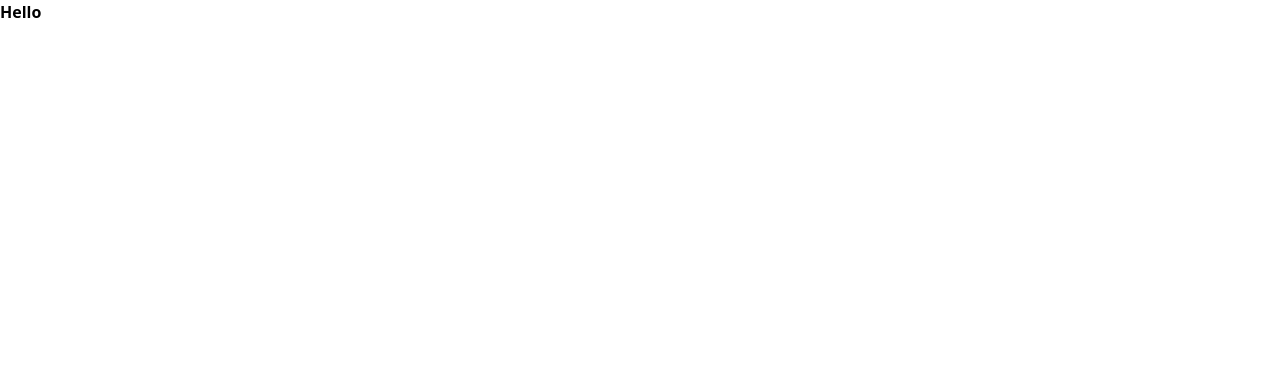
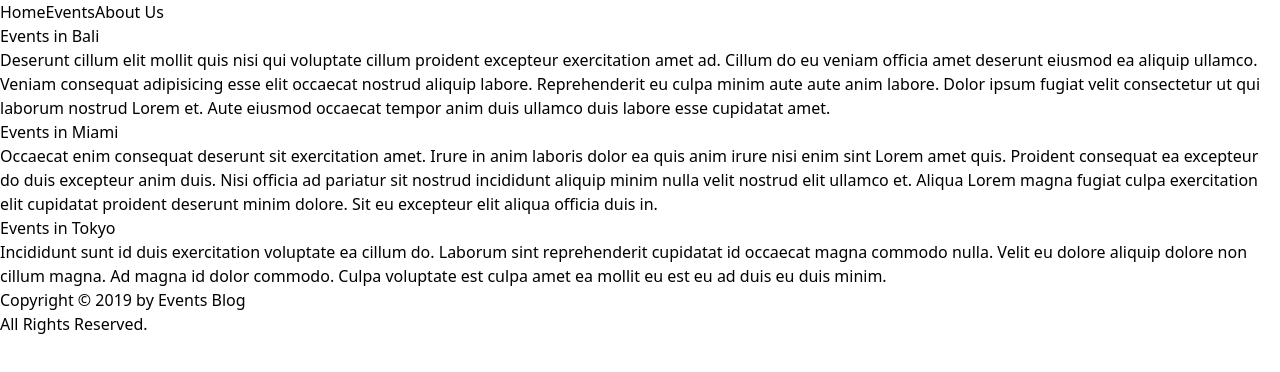
Before and after one commit to tia-cin/events-blog-next-js, a Next.js app: page / in a window 1280 px wide. Shown: the top 372 px of the page. Built offline with nearby package versions, Linux system fonts and the light colour scheme.

Commit message:
Home page structure

```diff
--- a/pages/index.tsx
+++ b/pages/index.tsx
@@ -1,7 +1,4 @@
 import Head from "next/head";
-import { Inter } from "@next/font/google";
-
-const inter = Inter({ subsets: ["latin"] });
 
 export default function Home() {
   return (
@@ -15,9 +12,66 @@ export default function Home() {
         <meta name="viewport" content="width=device-width, initial-scale=1" />
         <link rel="icon" href="/favicon.ico" />
       </Head>
+      <header>
+        <nav>
+          <img />
+          <a href="/">Home</a>
+          <a href="/events">Events</a>
+          <a href="/about">About Us</a>
+        </nav>
+      </header>
       <main>
-        <p className="font-bold">Hello </p>
+        <a href="">
+          <section>
+            <img />
+            <h2>Events in Bali</h2>
+            <p>
+              Deserunt cillum elit mollit quis nisi qui voluptate cillum
+              proident excepteur exercitation amet ad. Cillum do eu veniam
+              officia amet deserunt eiusmod ea aliquip ullamco. Veniam consequat
+              adipisicing esse elit occaecat nostrud aliquip labore.
+              Reprehenderit eu culpa minim aute aute anim labore. Dolor ipsum
+              fugiat velit consectetur ut qui laborum nostrud Lorem et. Aute
+              eiusmod occaecat tempor anim duis ullamco duis labore esse
+              cupidatat amet.
+            </p>
+          </section>
+        </a>
+        <a href="">
+          <section>
+            <img />
+            <h2>Events in Miami</h2>
+            <p>
+              Occaecat enim consequat deserunt sit exercitation amet. Irure in
+              anim laboris dolor ea quis anim irure nisi enim sint Lorem amet
+              quis. Proident consequat ea excepteur do duis excepteur anim duis.
+              Nisi officia ad pariatur sit nostrud incididunt aliquip minim
+              nulla velit nostrud elit ullamco et. Aliqua Lorem magna fugiat
+              culpa exercitation elit cupidatat proident deserunt minim dolore.
+              Sit eu excepteur elit aliqua officia duis in.
+            </p>
+          </section>
+        </a>
+        <a href="">
+          <section>
+            <img />
+            <h2>Events in Tokyo</h2>
+            <p>
+              Incididunt sunt id duis exercitation voluptate ea cillum do.
+              Laborum sint reprehenderit cupidatat id occaecat magna commodo
+              nulla. Velit eu dolore aliquip dolore non cillum magna. Ad magna
+              id dolor commodo. Culpa voluptate est culpa amet ea mollit eu est
+              eu ad duis eu duis minim.
+            </p>
+          </section>
+        </a>
       </main>
+      <footer>
+        <p>
+          Copyright © 2019 by Events Blog <br />
+          All Rights Reserved.
+        </p>
+      </footer>
     </>
   );
 }
```
